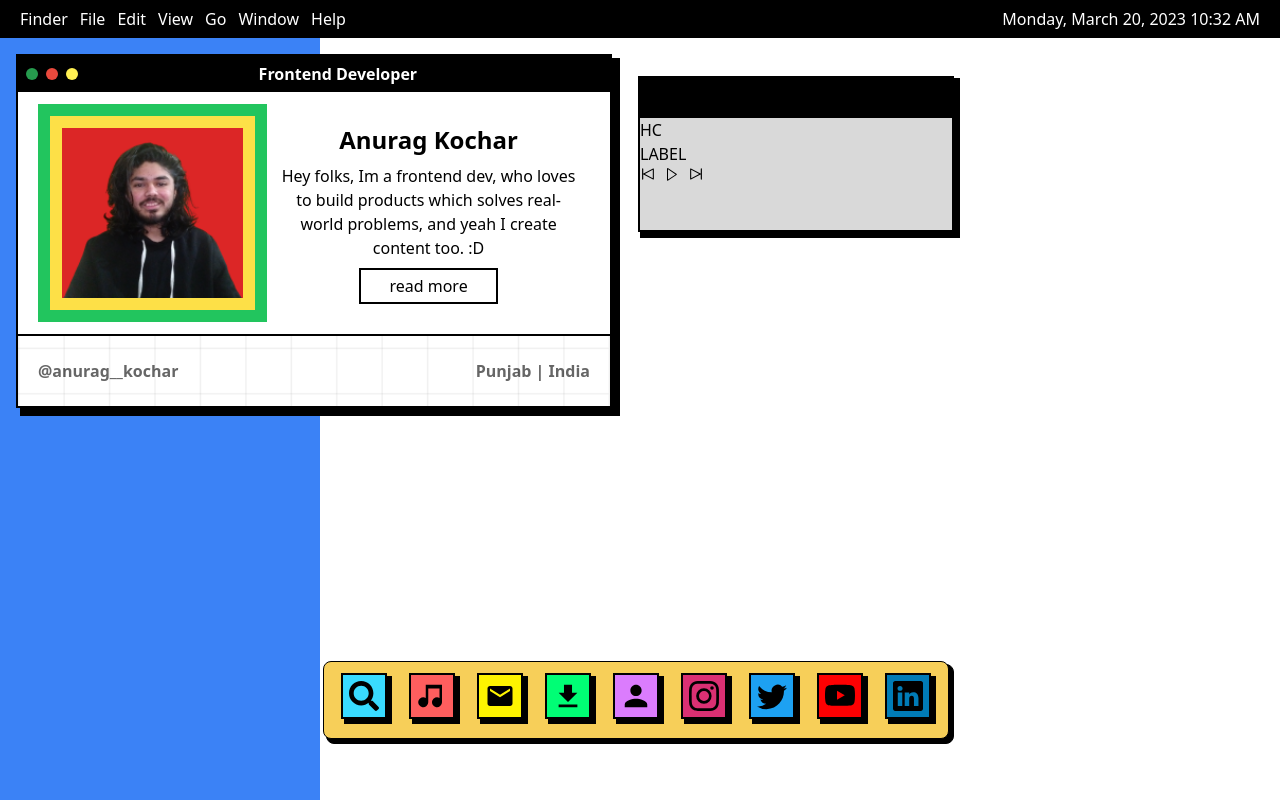
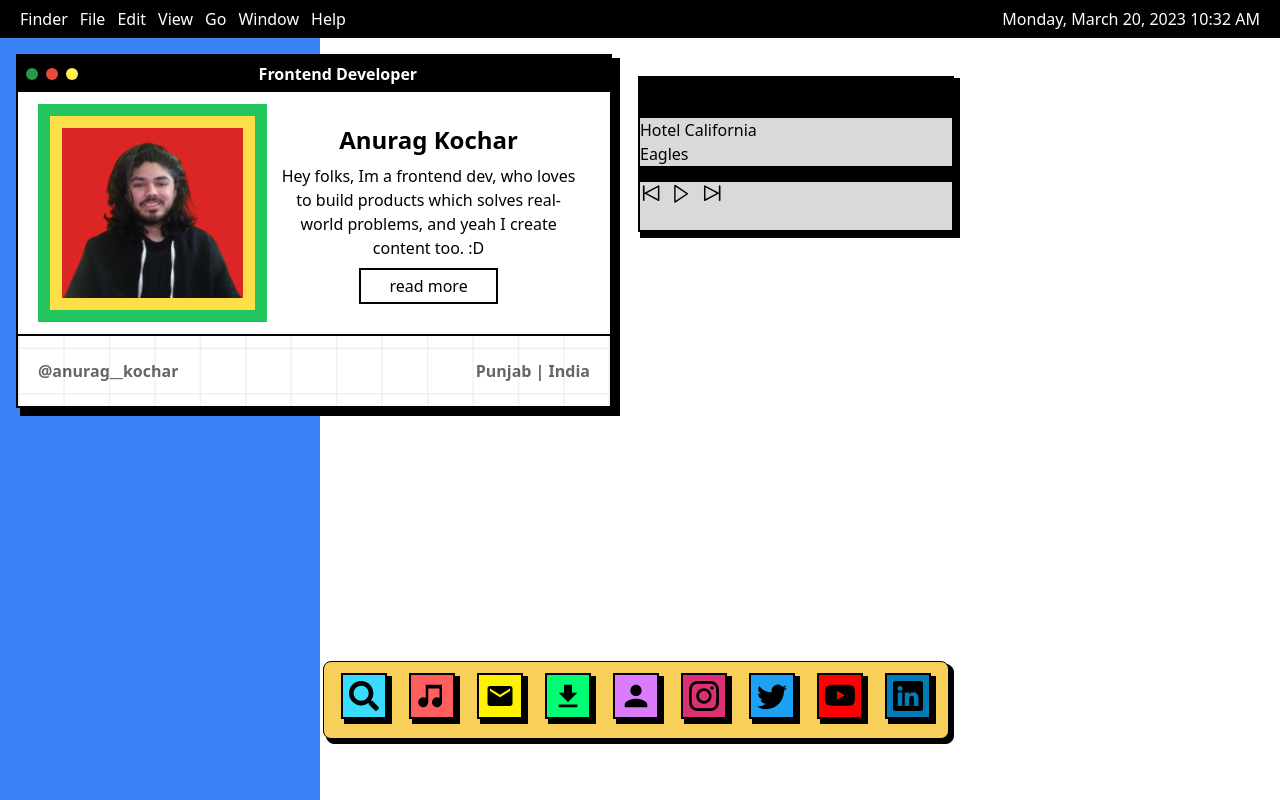
Before and after one commit to Anurag-Kochar-1/neu-os-portfolio, a Next.js app: page / in a window 1280 px wide. Built offline with nearby package versions, Linux system fonts and the light colour scheme.

Commit message:
Added: MusicPlayer progress bar + funcs

```diff
--- a/components/MusicPlayer/MusicPlayer.tsx
+++ b/components/MusicPlayer/MusicPlayer.tsx
@@ -1,20 +1,46 @@
-import React, { use, useState } from "react";
+import React, { use, useEffect, useRef, useState } from "react";
 import { ISong, SONGS_DATA } from "../../constants/data/SongsData/SongsData";
 import Player from "./Player";
 
 const MusicPlayer = () => {
+  // ---- STATES ----
   const [songs, setSongs] = useState<ISong[]>(SONGS_DATA);
   const [currentSong, setCurrentSong] = useState<ISong>(SONGS_DATA[0]);
   const [isSongPlaying, setIsSongPlaying] = useState<boolean>(false);
 
+  // ---- REFS ----
+  const audioRef = useRef<HTMLAudioElement | null>(null);
+
+  const onPlaying = () => {
+    if(audioRef.current) {
+        const duration = audioRef.current?.duration
+        const currentTime = audioRef?.current.currentTime
+        setCurrentSong({...currentSong, "progress": currentTime / duration * 100, "length": duration})
+    }
+  }
+
+  useEffect(() => {
+    if(isSongPlaying) {
+        if(audioRef.current) {
+            audioRef?.current.play()
+        }
+    } else {
+        audioRef.current?.pause()
+    }
+  },[isSongPlaying])
+
   return (
     <div className="my-10">
-      <audio src={SONGS_DATA[0].audioSrc} />
+      <audio src={currentSong?.audioSrc} ref={audioRef} onTimeUpdate={onPlaying} />
+
       <Player
         songs={songs}
         setSongs={setSongs}
         isSongPlaying={isSongPlaying}
         setIsSongPlaying={setIsSongPlaying}
+        currentSong={currentSong}
+        setCurrentSong={setCurrentSong}
+        audioRef={audioRef}
       />
     </div>
   );
--- a/components/MusicPlayer/Player.tsx
+++ b/components/MusicPlayer/Player.tsx
@@ -1,13 +1,17 @@
 import React from "react";
 import { ISong } from "@/constants/data/SongsData/SongsData";
-import {VscPlay} from "react-icons/vsc"
-import {RxTrackPrevious, RxTrackNext} from "react-icons/rx"
+import { VscPlay } from "react-icons/vsc";
+import { AiOutlinePause } from "react-icons/ai";
+import { RxTrackPrevious, RxTrackNext } from "react-icons/rx";
 
 interface IProps {
   songs: ISong[];
   setSongs: React.Dispatch<React.SetStateAction<ISong[]>>;
   isSongPlaying: boolean;
   setIsSongPlaying: React.Dispatch<React.SetStateAction<boolean>>;
+  currentSong: ISong;
+  setCurrentSong: React.Dispatch<React.SetStateAction<ISong>>;
+  audioRef: any;
 }
 
 const Player = ({
@@ -15,39 +19,54 @@ const Player = ({
   setSongs,
   isSongPlaying,
   setIsSongPlaying,
+  currentSong,
+  setCurrentSong,
+  audioRef,
 }: IProps) => {
+  // console.log(`Player is RENDERING`)
+  const playPause = () => {
+    setIsSongPlaying(!isSongPlaying);
+  };
+
   return (
     <div className="w-80 h-40 flex flex-col items-center justify-center bg-black border-2 border-black">
       <div className="w-full h-full -mt-2 -ml-2 flex flex-col items-center justify-start bg-[#D9D9D9] border-2 border-black">
         {/* ----- HEADER  -----*/}
-        <span className="w-full h-10 bg-black flex justify-between items-center"> </span>
+        <span className="w-full h-10 bg-black flex justify-between items-center"></span>
 
         {/* ----- CONTAINER  -----*/}
         <div className="w-full flex justify-start items-center">
           {/*  THUMBNAIL */}
-            <div> </div>
-
+          <div></div>
 
           {/*  SUB CONTAINER */}
           <div className="w-full flex flex-col justify-start items-start">
-                <h6> HC</h6>
-                <h6> LABEL </h6>
+            <h6> {currentSong?.title} </h6>
+            <h6> {currentSong?.songBy} </h6>
             {/* BAR */}
-                <div></div>
+            <div className="w-full h-4 bg-black flex justify-star items-center">
+              <div
+                style={{ width: `${currentSong.progress + "%"}` }}
+                className={`h-full bg-[#7FFF5B]`}
+              ></div>
+            </div>
 
             {/* CONTROLS */}
             <div className="flex justify-center items-center space-x-2">
-                    <RxTrackPrevious />
-                    <VscPlay />
-                    <RxTrackNext />
+              <RxTrackPrevious size={"1.4rem"} />
+              {!isSongPlaying && (
+                <VscPlay size={"1.4rem"} onClick={playPause} />
+              )}
+              {isSongPlaying && (
+                <AiOutlinePause size={"1.4rem"} onClick={playPause} />
+              )}
+              <RxTrackNext size={"1.4rem"} />
             </div>
-
           </div>
-
         </div>
       </div>
     </div>
   );
 };
 
-export default Player;
+export default React.memo(Player);
--- a/constants/data/SongsData/SongsData.ts
+++ b/constants/data/SongsData/SongsData.ts
@@ -4,6 +4,8 @@ export interface ISong {
     songBy: string
     audioSrc: string
     thumbnail: string
+    progress?: any
+    length?: any
 }
 
 export const SONGS_DATA:ISong[] = [
@@ -11,14 +13,14 @@ export const SONGS_DATA:ISong[] = [
         id: 0,
         title: "Hotel California",
         songBy: "Eagles",
-        audioSrc: 'songs/hotel-california/hotel-califorina-audio',
+        audioSrc: `/songs/hotel-california/hotel-california-audio.mp3`,
         thumbnail: ""
     },
     {
         id: 1,
         title: "Hotel California",
         songBy: "Kordhell",
-        audioSrc: 'songs/scopin/scopin-audio',
+        audioSrc: `/songs/scopin/scopin-audio.mp3`,
         thumbnail: ""
     }
 ]
```
Also changed, not shown: 1 other file (tests, documents, lock files or other folders). Lines whose indentation alone changed are shown as unchanged.
